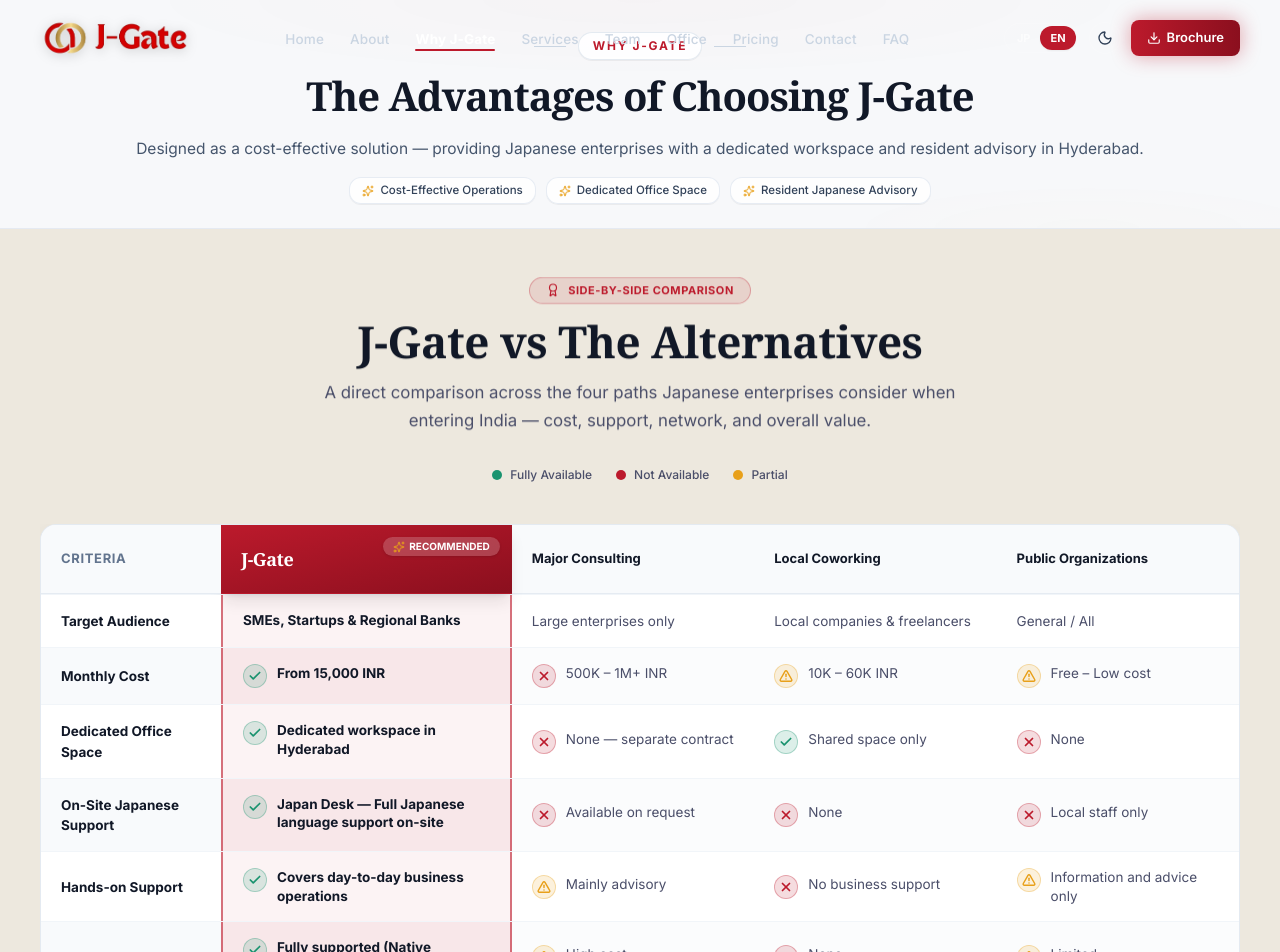
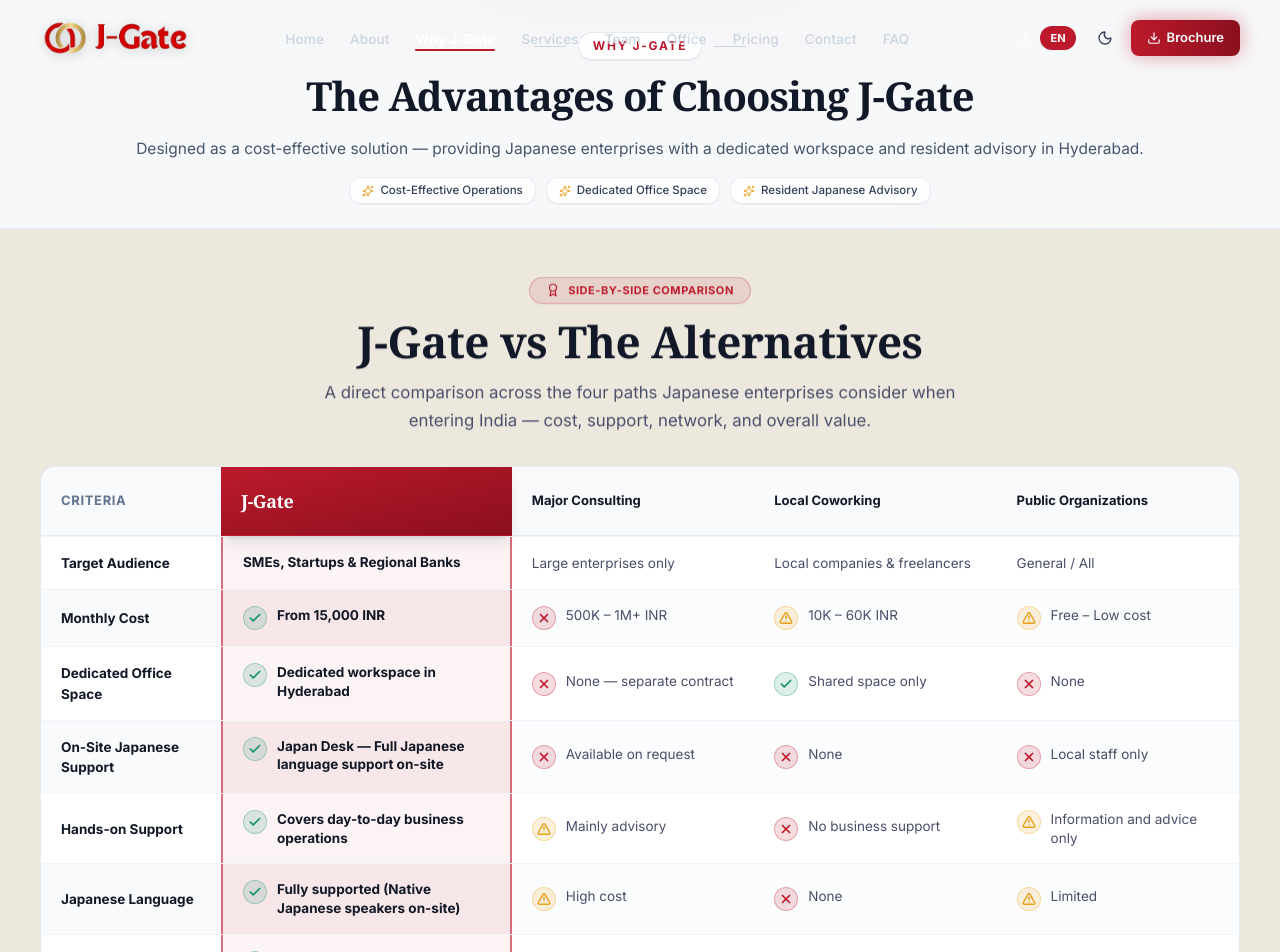
Before and after one commit to abhi-shek04/J-Gate, a Next.js app: page /why-jgate in a window 1280 px wide. Shown: the top 952 px of the page. Built offline with nearby package versions, Linux system fonts and the light colour scheme.

Commit message:
Update red text color to dark crimson (#bc1a2c), remove table legend and Recommended badge, remove email for Hanaoka & Abhishek, remove Google Maps link

```diff
--- a/src/app/globals.css
+++ b/src/app/globals.css
@@ -1231,7 +1231,7 @@ section[id] { scroll-margin-top: 80px; }
 }
 
 .text-red {
-  color: #d92d20; /* Crimson Red */
+  color: #bc1a2c; /* Dark Crimson Red matching Japan–India Business & Talent Hub */
 }
 
 .dark .text-dark {
--- a/src/components/jgate/comparison-table.tsx
+++ b/src/components/jgate/comparison-table.tsx
@@ -208,24 +208,9 @@ export function ComparisonTable() {
           </div>
         </Reveal>
 
-        {/* Legend */}
-        <Reveal delay={80}>
-          <div className="mt-8 flex flex-wrap items-center justify-center gap-x-6 gap-y-2">
-            {LEGEND.map((l) => (
-              <span
-                key={l.label.EN}
-                className="inline-flex items-center gap-2 font-inter text-[12px] font-medium text-slate dark:text-slate-300"
-              >
-                <span className={`inline-block h-2.5 w-2.5 rounded-full ${l.color}`} />
-                {tx(l.label)}
-              </span>
-            ))}
-          </div>
-        </Reveal>
-
         {/* Table Container with Luxury Glass Card Styling */}
-        <Reveal delay={120} variant="scale">
-          <div className="mt-10 overflow-x-auto pb-4" style={{ scrollbarWidth: "thin" }}>
+        <Reveal delay={100} variant="scale">
+          <div className="mt-8 overflow-x-auto pb-4" style={{ scrollbarWidth: "thin" }}>
             <div className="min-w-[920px] overflow-hidden rounded-2xl border border-slate-200/90 dark:border-white/10 bg-white dark:bg-[#09090b] shadow-2xl">
               {/* Header row */}
               <div className="grid grid-cols-[180px_minmax(210px,1.2fr)_1fr_1fr_1fr]">
@@ -239,12 +224,6 @@ export function ComparisonTable() {
 
                 {/* J-Gate Highlighted Column Header */}
                 <div className="relative border-b border-crimson/40 bg-gradient-to-br from-crimson to-crimson-deep px-5 py-5 text-white shadow-lg">
-                  <span
-                    className="absolute right-3 top-3 inline-flex items-center gap-1 rounded-full bg-white/20 backdrop-blur-sm px-2.5 py-0.5 font-inter text-[10px] font-bold uppercase text-white shadow-sm"
-                  >
-                    <Sparkles className="h-3 w-3 text-saffron" />
-                    Recommended
-                  </span>
                   <span className="font-serif-jp text-lg font-bold tracking-tight block">
                     J-Gate
                   </span>
--- a/src/components/jgate/contact-section.tsx
+++ b/src/components/jgate/contact-section.tsx
@@ -159,15 +159,6 @@ export function ContactSection({ id }: { id?: string }) {
                         <br />
                         Telangana 500081, India
                       </p>
-                      <a
-                        href="https://maps.google.com/?q=Cyber+Gateway+Madhapur+Hyderabad+Telangana"
-                        target="_blank"
-                        rel="noopener noreferrer"
-                        className="mt-1.5 inline-flex items-center gap-1 font-inter text-xs font-medium text-crimson dark:text-rose-400 hover:underline"
-                      >
-                        <ExternalLink className="h-3 w-3" />
-                        {tx({ EN: "View on Google Maps", JP: "Googleマップで確認" })}
-                      </a>
                     </div>
                   </div>
                 </div>
--- a/src/components/jgate/team-section.tsx
+++ b/src/components/jgate/team-section.tsx
@@ -460,6 +460,7 @@ export function TeamSection({ id, hideHero }: { id?: string; hideHero?: boolean
                             <span>CONNECT</span>
                           </a>
                         )}
+                        {m.id !== "hanaoka" && m.email && (
                           <a
                             href={`mailto:${m.email}`}
                             className="flex h-7 w-7 items-center justify-center rounded-lg border border-slate-200 dark:border-white/15 bg-slate-50 dark:bg-white/5 text-slate-600 dark:text-slate-300 hover:bg-crimson/10 hover:text-crimson transition-all"
@@ -467,6 +468,7 @@ export function TeamSection({ id, hideHero }: { id?: string; hideHero?: boolean
                           >
                             <Mail className="h-3.5 w-3.5" />
                           </a>
+                        )}
                       </div>
                     </div>
                   </article>
@@ -476,16 +478,7 @@ export function TeamSection({ id, hideHero }: { id?: string; hideHero?: boolean
           </div>
 
           {/* Wing B: Hyderabad Operations */}
-          <div className="mt-8 sm:mt-10">
-            <div className="mb-4 flex items-center justify-between border-b border-slate-200 dark:border-white/10 pb-2">
-              <div className="flex items-center gap-2">
-                <IndiaFlag className="h-4 w-6 rounded-xs shrink-0 shadow-2xs" />
-                <h3 className="font-serif-jp text-sm sm:text-base font-bold text-ink dark:text-white">
-                  {tx({ EN: "Hyderabad Operations & Concierge Infrastructure", JP: "ハイデラバード現地運営・ITサポート" })}
-                </h3>
-              </div>
-            </div>
-
+          <div className="mt-6 sm:mt-8">
             <div className="grid grid-cols-1 md:grid-cols-2 gap-6">
               {hyderabadOps.map((m, i) => (
                 <Reveal key={m.id} delay={i * 100}>
@@ -560,6 +553,7 @@ export function TeamSection({ id, hideHero }: { id?: string; hideHero?: boolean
                             <Phone className="h-3.5 w-3.5" />
                           </a>
                         )}
+                        {m.id !== "abhishek" && m.email && (
                           <a
                             href={`mailto:${m.email}`}
                             className="flex h-7 w-7 items-center justify-center rounded-lg border border-slate-200 dark:border-white/15 bg-slate-50 dark:bg-white/5 text-slate-600 dark:text-slate-300 hover:bg-saffron/20 hover:text-saffron-dark transition-all"
@@ -567,6 +561,7 @@ export function TeamSection({ id, hideHero }: { id?: string; hideHero?: boolean
                           >
                             <Mail className="h-3.5 w-3.5" />
                           </a>
+                        )}
                       </div>
                     </div>
                   </article>
```
Lines whose indentation alone changed are shown as unchanged.
